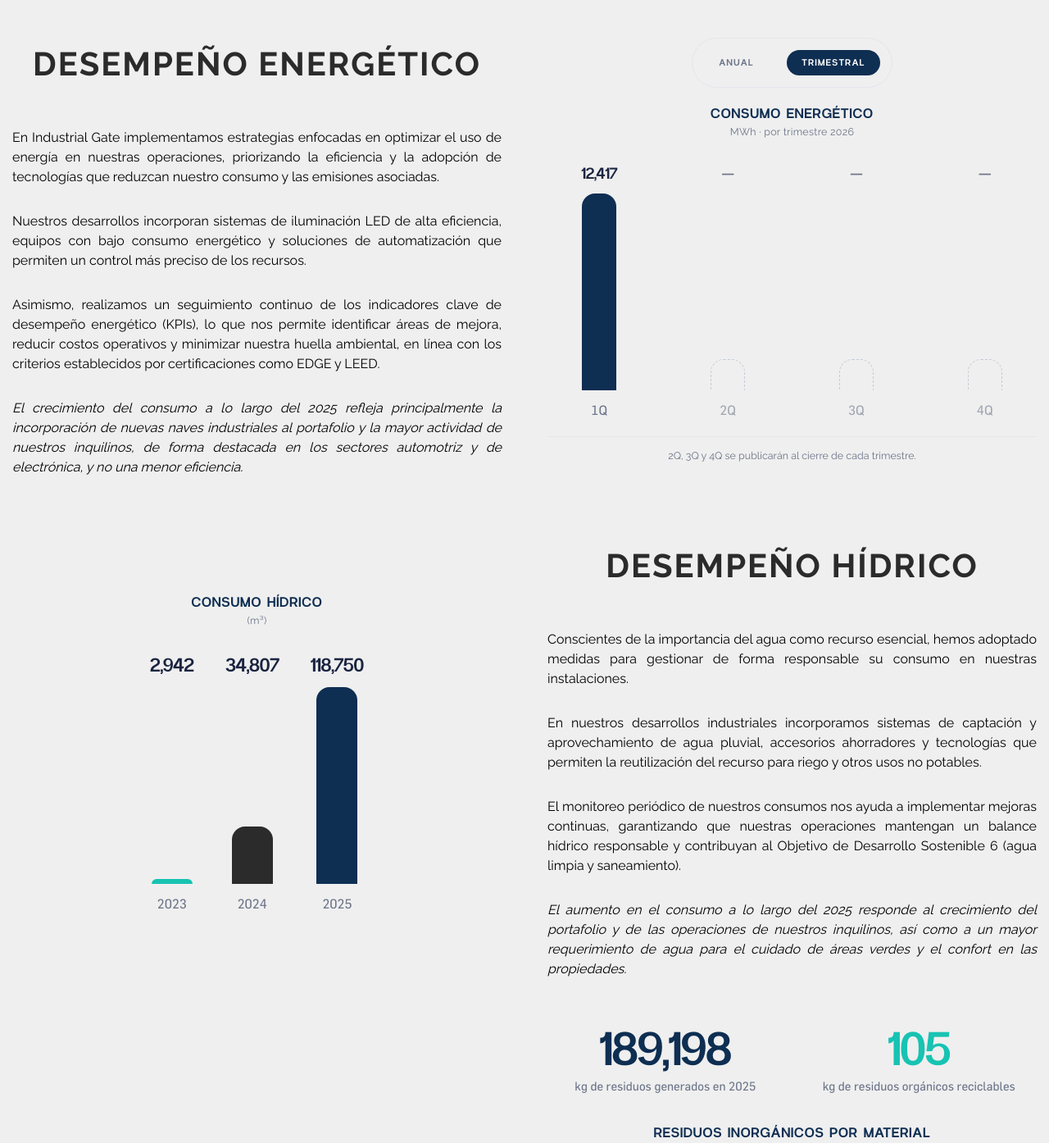
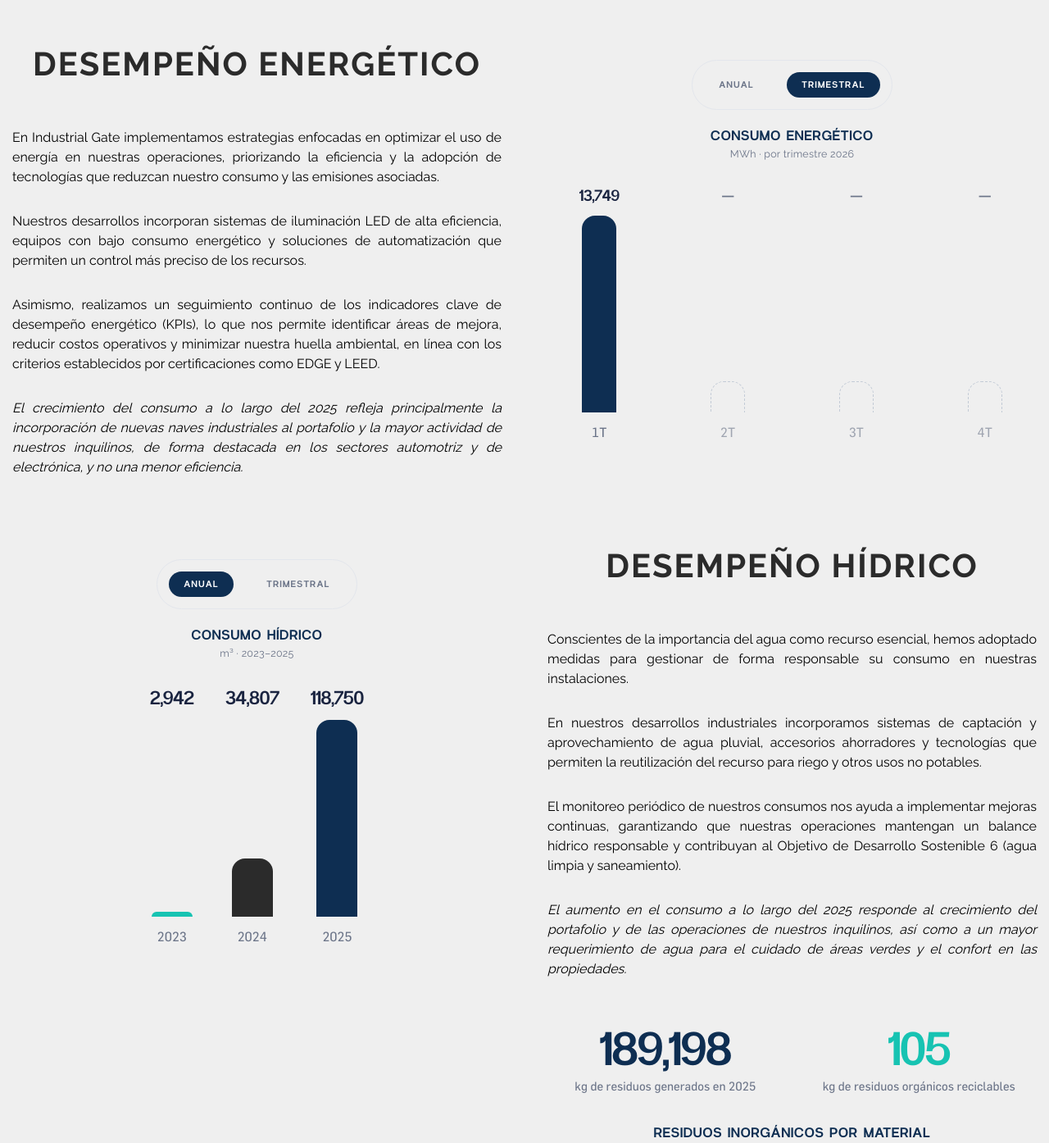
Before and after one commit to diegosanru/ig_esg, a Django app: page /es/ambiental in a window 1280 px wide, after a click on "TRIMESTRAL". Shown: the part 341-1735 px from the top of the page at 82% size. Run offline with Django 3.2, Linux system fonts and the light colour scheme; some libraries are stand-ins or nearby versions.

Commit message:
Consumos trimestrales: agua por trimestre, energía 1T actualizada y etiquetas 1T–4T en español
Co-Authored-By: Claude Opus 5.5 <noreply@anthropic.com>

```diff
--- a/frontend/templates/es/frontend/ambiental.html
+++ b/frontend/templates/es/frontend/ambiental.html
@@ -448,12 +448,11 @@
             <div id="panel-energia-trim" role="tabpanel" aria-labelledby="tab-energia-trim" tabindex="0" hidden>
                 <div class="ig-chart-head text-center"><p class="ig-chart-title">Consumo energético <small>MWh · por trimestre 2026</small></p></div>
                 <div class="ig-chart ig-chart--q">
-                    <div class="ig-bar ig-bar--q"><div class="ig-bar__val">12,417</div><div class="ig-bar__track"><div class="ig-bar__col" style="height:100%"></div></div><div class="ig-bar__yr">1Q</div></div>
-                    <div class="ig-bar ig-bar--qpend"><div class="ig-bar__val">—</div><div class="ig-bar__track"><div class="ig-bar__col"></div></div><div class="ig-bar__yr">2Q</div></div>
-                    <div class="ig-bar ig-bar--qpend"><div class="ig-bar__val">—</div><div class="ig-bar__track"><div class="ig-bar__col"></div></div><div class="ig-bar__yr">3Q</div></div>
-                    <div class="ig-bar ig-bar--qpend"><div class="ig-bar__val">—</div><div class="ig-bar__track"><div class="ig-bar__col"></div></div><div class="ig-bar__yr">4Q</div></div>
+                    <div class="ig-bar ig-bar--q"><div class="ig-bar__val">13,749</div><div class="ig-bar__track"><div class="ig-bar__col" style="height:100%"></div></div><div class="ig-bar__yr">1T</div></div>
+                    <div class="ig-bar ig-bar--qpend"><div class="ig-bar__val">—</div><div class="ig-bar__track"><div class="ig-bar__col"></div></div><div class="ig-bar__yr">2T</div></div>
+                    <div class="ig-bar ig-bar--qpend"><div class="ig-bar__val">—</div><div class="ig-bar__track"><div class="ig-bar__col"></div></div><div class="ig-bar__yr">3T</div></div>
+                    <div class="ig-bar ig-bar--qpend"><div class="ig-bar__val">—</div><div class="ig-bar__track"><div class="ig-bar__col"></div></div><div class="ig-bar__yr">4T</div></div>
                 </div>
-                <p class="ig-qfoot">2Q, 3Q y 4Q se publicarán al cierre de cada trimestre.</p>
             </div>
         </div>
       </div>
@@ -477,11 +476,28 @@
             </p>
         </div>
         <div class="ig-band ig-split__chart">
-            <div class="ig-chart-head text-center"><p class="ig-chart-title">Consumo hídrico <small>(m³)</small></p></div>
-            <div class="ig-chart">
-                <div class="ig-bar ig-bar--y23"><div class="ig-bar__val">2,942</div><div class="ig-bar__track"><div class="ig-bar__col" style="height:2.5%"></div></div><div class="ig-bar__yr">2023</div></div>
-                <div class="ig-bar ig-bar--y24"><div class="ig-bar__val">34,807</div><div class="ig-bar__track"><div class="ig-bar__col" style="height:29.3%"></div></div><div class="ig-bar__yr">2024</div></div>
-                <div class="ig-bar ig-bar--y25"><div class="ig-bar__val">118,750</div><div class="ig-bar__track"><div class="ig-bar__col" style="height:100%"></div></div><div class="ig-bar__yr">2025</div></div>
+            <div class="ig-per">
+                <div class="ig-per__set" role="tablist" aria-label="Periodicidad del consumo hídrico">
+                    <button type="button" class="ig-per__btn" role="tab" id="tab-agua-anual" aria-controls="panel-agua-anual" aria-selected="true">Anual</button>
+                    <button type="button" class="ig-per__btn" role="tab" id="tab-agua-trim" aria-controls="panel-agua-trim" aria-selected="false" tabindex="-1">Trimestral</button>
+                </div>
+            </div>
+            <div id="panel-agua-anual" role="tabpanel" aria-labelledby="tab-agua-anual" tabindex="0">
+                <div class="ig-chart-head text-center"><p class="ig-chart-title">Consumo hídrico <small>m³ · 2023–2025</small></p></div>
+                <div class="ig-chart">
+                    <div class="ig-bar ig-bar--y23"><div class="ig-bar__val">2,942</div><div class="ig-bar__track"><div class="ig-bar__col" style="height:2.5%"></div></div><div class="ig-bar__yr">2023</div></div>
+                    <div class="ig-bar ig-bar--y24"><div class="ig-bar__val">34,807</div><div class="ig-bar__track"><div class="ig-bar__col" style="height:29.3%"></div></div><div class="ig-bar__yr">2024</div></div>
+                    <div class="ig-bar ig-bar--y25"><div class="ig-bar__val">118,750</div><div class="ig-bar__track"><div class="ig-bar__col" style="height:100%"></div></div><div class="ig-bar__yr">2025</div></div>
+                </div>
+            </div>
+            <div id="panel-agua-trim" role="tabpanel" aria-labelledby="tab-agua-trim" tabindex="0" hidden>
+                <div class="ig-chart-head text-center"><p class="ig-chart-title">Consumo hídrico <small>m³ · por trimestre 2026</small></p></div>
+                <div class="ig-chart ig-chart--q">
+                    <div class="ig-bar ig-bar--q"><div class="ig-bar__val">33,741</div><div class="ig-bar__track"><div class="ig-bar__col" style="height:100%"></div></div><div class="ig-bar__yr">1T</div></div>
+                    <div class="ig-bar ig-bar--qpend"><div class="ig-bar__val">—</div><div class="ig-bar__track"><div class="ig-bar__col"></div></div><div class="ig-bar__yr">2T</div></div>
+                    <div class="ig-bar ig-bar--qpend"><div class="ig-bar__val">—</div><div class="ig-bar__track"><div class="ig-bar__col"></div></div><div class="ig-bar__yr">3T</div></div>
+                    <div class="ig-bar ig-bar--qpend"><div class="ig-bar__val">—</div><div class="ig-bar__track"><div class="ig-bar__col"></div></div><div class="ig-bar__yr">4T</div></div>
+                </div>
             </div>
         </div>
       </div>
```
Also changed, not shown: frontend/templates/en/frontend/ambiental.html (+23 -7 lines).
